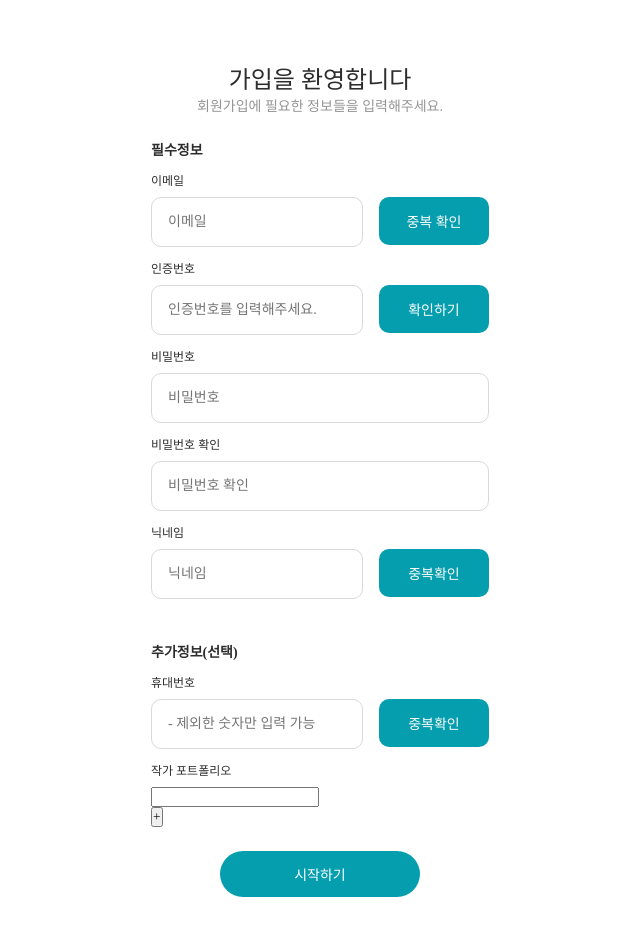
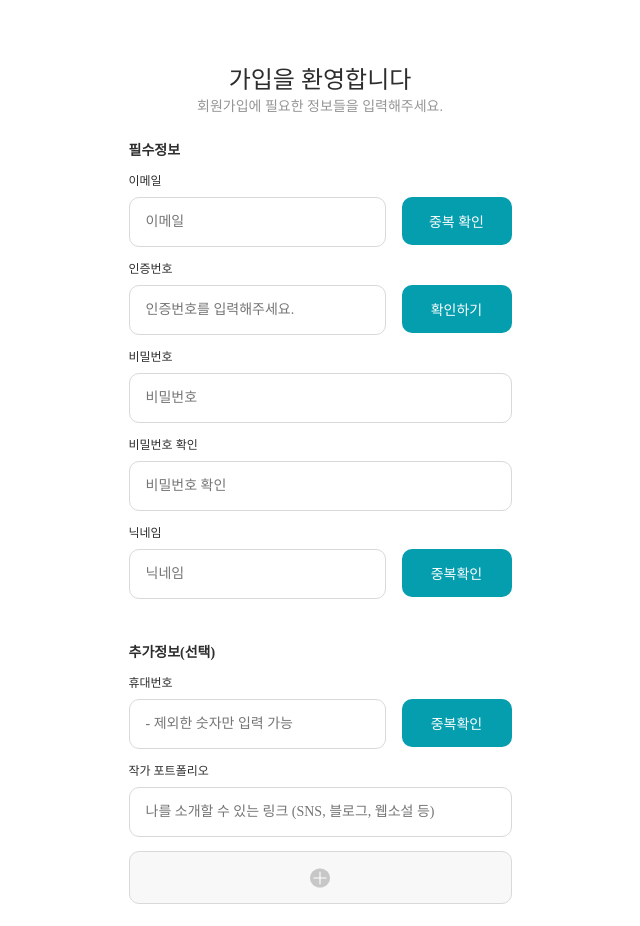
Before and after one commit to cafe-jun/garden-writer-front, a Next.js app: page /signUp in a window 1280 px wide. Shown: the top 926 px of the page, without its empty margins (320-960 px from the left). Before the commit the page ends 897 px from the top, so only its background shows below. Built offline with nearby package versions, Linux system fonts and the light colour scheme; a web font is replaced by a local one.

Commit message:
[fix] 소개 링크 스타일

```diff
--- a/src/components/IncreaseInput/IncreaseInput.tsx
+++ b/src/components/IncreaseInput/IncreaseInput.tsx
@@ -1,3 +1,4 @@
+import Image from 'next/image';
 import React from 'react';
 import {
   ArrayPath,
@@ -8,6 +9,8 @@ import {
   useFieldArray,
   useFormContext,
 } from 'react-hook-form';
+
+import PlusCircle from '@/images/plus-circle.svg';
 
 import styles from './IncreateInput.module.scss';
 
@@ -42,13 +45,15 @@ export const IncreaseInput = <T extends FieldValues>({
         <p className={styles.formLabel}>{label}</p>
         <div className={styles.inputWithButtonContainer}>
           {fields.map((item: any, index: number) => (
-            <div key={index}>
             <Controller
+              key={index}
               name={`${valuePayload}[${index}][link]` as Path<T>}
               control={control}
               defaultValue={item.link}
               render={({ field }) => (
                 <input
+                  className={styles.input}
+                  placeholder="나를 소개할 수 있는 링크 (SNS, 블로그, 웹소설 등)"
                   type={type}
                   {...field}
                   onBlur={e => {
@@ -58,12 +63,11 @@ export const IncreaseInput = <T extends FieldValues>({
                 />
               )}
             />
-            </div>
           ))}
         </div>
       </div>
-      <button type="button" onClick={addInput}>
-        +
+      <button type="button" className={styles.button} onClick={addInput}>
+        <Image src={PlusCircle} alt="plus" />
       </button>
     </div>
   );
--- a/src/components/IncreaseInput/IncreateInput.module.scss
+++ b/src/components/IncreaseInput/IncreateInput.module.scss
@@ -28,6 +28,29 @@ $f14: 14px;
 
 .inputWithButtonContainer {
   display: flex;
-  gap: 16px;
+  flex-direction: column;
+  gap: 14px;
+  margin-bottom: 14px;
   width: 100%;
 }
+
+.input {
+  padding: 16px;
+  width: 100%;
+  font-size: $f14;
+  color: #2D2D2D;
+  border-radius: 10px;
+  border: 1px solid #D9D9D9;
+}
+
+.button {
+  display: flex;
+  justify-content: center;
+  align-items: center;
+  width: 100%;
+  height: 53px;
+  background-color: #F8F8F8;
+  border-radius: 10px;
+  border: 1px solid #D9D9D9;
+  cursor: pointer;
+}
--- a/src/components/SignUp/SignUp.module.scss
+++ b/src/components/SignUp/SignUp.module.scss
@@ -7,7 +7,7 @@ $colorWhite: #ffffff;
   display: flex;
   flex-direction: column;
   align-items: center;
-  margin-top: 60px;
+  padding: 60px 0;
   color: #2D2D2D;
 }
 
@@ -35,6 +35,7 @@ $colorWhite: #ffffff;
   display: flex;
   flex-direction: column;
   align-items: center;
+  width: 383px;
 }
 
 .formContents {
```
Also changed, not shown: src/images/plus-circle.svg (added). Lines whose indentation alone changed are shown as unchanged.
